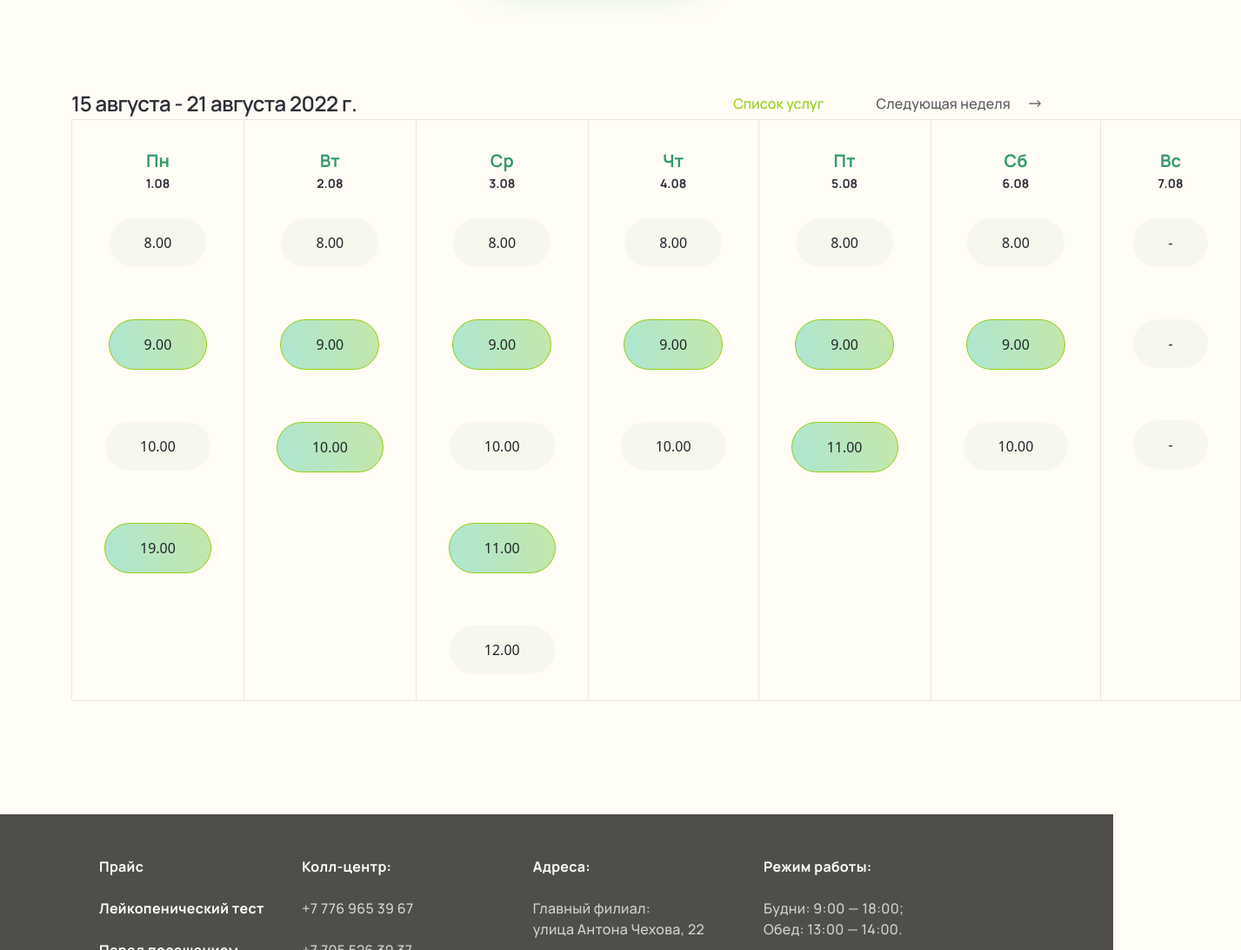
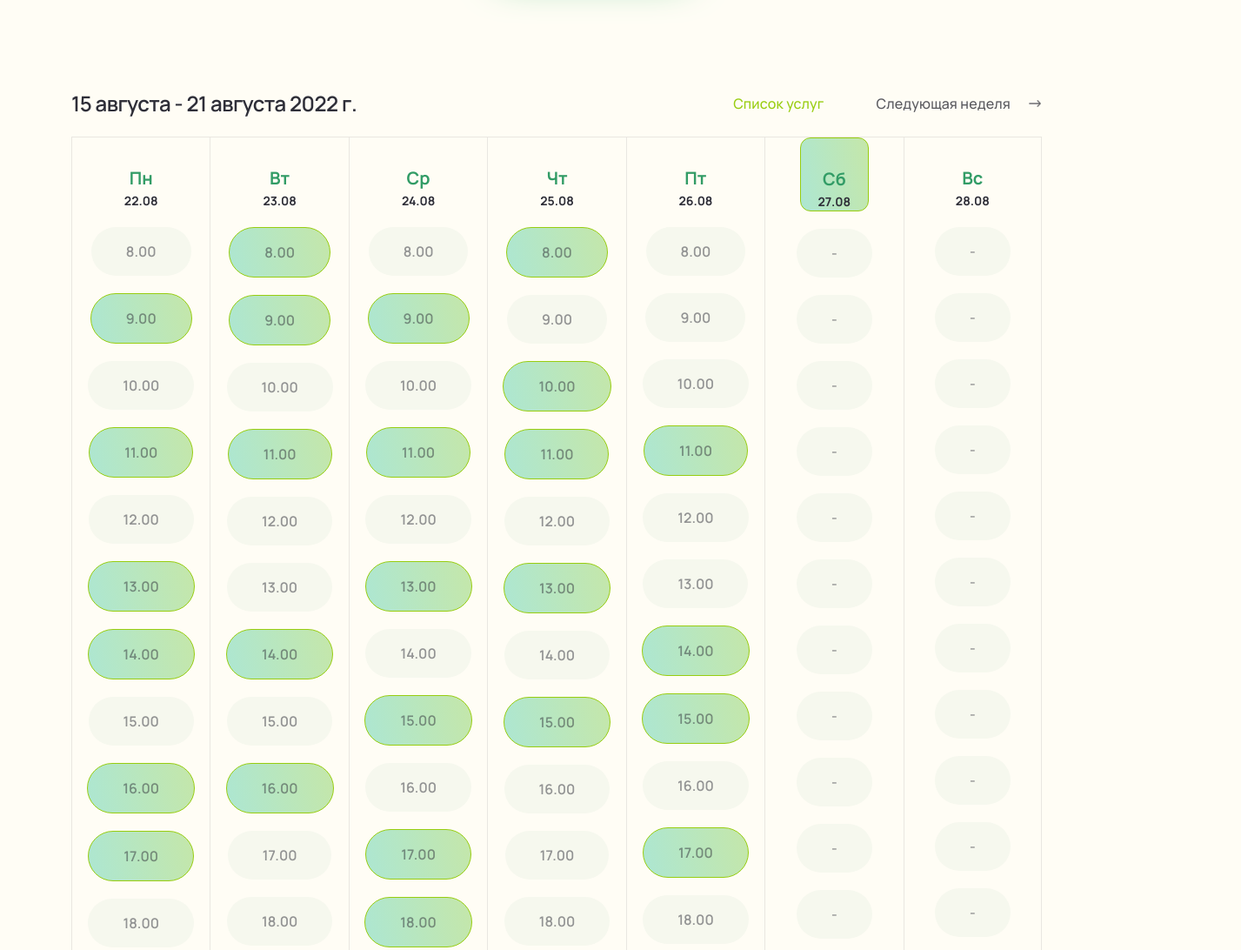
Before and after one commit to GutmanUKG/happy_clinic, a website: page select_time.html in a window 1280 px wide. Shown: the part 620-1712 px from the top of the page at 87% size, 1427 px wide, since content can reach past the window. Drawn offline with Linux system fonts and the light colour scheme.

Commit message:
'fix_js'

```diff
--- a/assets/scss/main.scss
+++ b/assets/scss/main.scss
@@ -1315,6 +1315,7 @@ footer {
 
 .table_time{
   .table_time_top{
+    margin-bottom: 20px;
     display: flex;
     align-items: center;
     justify-content: space-between;
@@ -1769,7 +1770,8 @@ footer {
     }
     //height: 100%;
     .time_item{
-      padding: 30px 37px;
+      //padding: 30px 37px;
+      margin-bottom: 20px;
       display: flex;
       align-items: center;
       justify-content: center;
@@ -1779,6 +1781,11 @@ footer {
         box-sizing: border-box;
         background: #F6F8EE;
         border-radius: 100px;
+        font-family: $manrope;
+        font-style: normal;
+        font-weight: 600;
+        font-size: 16px;
+        color: rgba(46, 46, 56, 0.5);
         &.active{
           background: linear-gradient(77.03deg, rgba(20, 203, 239, 0.4) -71.22%, rgba(152, 205, 16, 0.4) 150.33%), #F6F8EE;
           border-radius: 100px;
@@ -1801,16 +1808,23 @@ footer {
       font-size: 20px;
       padding-top: 32px;
       box-sizing: border-box;
+      margin-bottom: 20px;
       span{
         font-style: normal;
         font-weight: 700;
         font-size: 14px;
         color: #2E2E38;
-      }
-    }
-  }
-}
-
+
+      }
+    }
+  }
+}
+.cur_date{
+  background: linear-gradient(77.03deg, rgba(20, 203, 239, 0.4) -71.22%, rgba(152, 205, 16, 0.4) 150.33%), #F6F8EE;
+  border-radius: 12px;
+  padding: 0px 20px;
+  border: 1px solid rgba(152, 205, 16, 1);
+}
 #calendar{
   position: relative;
 
--- a/days.json
+++ b/days.json
@@ -1,6 +1,6 @@
 [
   {
-    "date": "1.08",
+    "date": "22.08",
     "day_week": "Пн",
     "time": [
       {
@@ -16,18 +16,50 @@
         "active": false
       },
       {
+        "clock": "11.00",
+        "active": true
+      },
+      {
+        "clock": "12.00",
+        "active": false
+      },
+      {
+        "clock": "13.00",
+        "active": true
+      },
+      {
+        "clock": "14.00",
+        "active": true
+      },
+      {
+        "clock": "15.00",
+        "active": false
+      },
+      {
+        "clock": "16.00",
+        "active": true
+      },
+      {
+        "clock": "17.00",
+        "active": true
+      },
+      {
+        "clock": "18.00",
+        "active": false
+      },
+      {
         "clock": "19.00",
         "active": true
       }
     ]
   },
   {
-    "date": "2.08",
+    "date": "23.08",
     "day_week": "Вт",
     "time": [
       {
         "clock": "8.00",
-        "active": false
+        "active": true
       },
       {
         "clock": "9.00",
@@ -35,12 +67,48 @@
       },
       {
         "clock": "10.00",
+        "active": false
+      },
+      {
+        "clock": "11.00",
         "active": true
+      },
+      {
+        "clock": "12.00",
+        "active": false
+      },
+      {
+        "clock": "13.00",
+        "active": false
+      },
+      {
+        "clock": "14.00",
+        "active": true
+      },
+      {
+        "clock": "15.00",
+        "active": false
+      },
+      {
+        "clock": "16.00",
+        "active": true
+      },
+      {
+        "clock": "17.00",
+        "active": false
+      },
+      {
+        "clock": "18.00",
+        "active": false
+      },
+      {
+        "clock": "19.00",
+        "active": false
       }
     ]
   },
   {
-    "date": "3.08",
+    "date": "24.08",
     "day_week": "Ср",
     "time": [
       {
@@ -62,29 +130,93 @@
       {
         "clock": "12.00",
         "active": false
-      }
-    ]
-  },
-  {
-    "date": "4.08",
-    "day_week": "Чт",
-    "time": [
+      },
       {
-        "clock": "8.00",
+        "clock": "13.00",
+        "active": true
+      },
+      {
+        "clock": "14.00",
         "active": false
       },
       {
-        "clock": "9.00",
+        "clock": "15.00",
         "active": true
       },
       {
-        "clock": "10.00",
+        "clock": "16.00",
+        "active": false
+      },
+      {
+        "clock": "17.00",
+        "active": true
+      },
+      {
+        "clock": "18.00",
+        "active": true
+      },
+      {
+        "clock": "19.00",
         "active": false
       }
     ]
   },
   {
-    "date": "5.08",
+    "date": "25.08",
+    "day_week": "Чт",
+    "time": [
+      {
+        "clock": "8.00",
+        "active": true
+      },
+      {
+        "clock": "9.00",
+        "active": false
+      },
+      {
+        "clock": "10.00",
+        "active": true
+      },
+      {
+        "clock": "11.00",
+        "active": true
+      },
+      {
+        "clock": "12.00",
+        "active": false
+      },
+      {
+        "clock": "13.00",
+        "active": true
+      },
+      {
+        "clock": "14.00",
+        "active": false
+      },
+      {
+        "clock": "15.00",
+        "active": true
+      },
+      {
+        "clock": "16.00",
+        "active": false
+      },
+      {
+        "clock": "17.00",
+        "active": false
+      },
+      {
+        "clock": "18.00",
+        "active": false
+      },
+      {
+        "clock": "19.00",
+        "active": true
+      }
+    ]
+  },
+  {
+    "date": "26.08",
     "day_week": "Пт",
     "time": [
       {
@@ -93,36 +225,144 @@
       },
       {
         "clock": "9.00",
-        "active": true
+        "active": false
+      },
+      {
+        "clock": "10.00",
+        "active": false
       },
       {
         "clock": "11.00",
         "active": true
-      }
-    ]
-  },
-  {
-    "date": "6.08",
-    "day_week": "Сб",
-    "time": [
+      },
       {
-        "clock": "8.00",
+        "clock": "12.00",
         "active": false
       },
       {
-        "clock": "9.00",
+        "clock": "13.00",
+        "active": false
+      },
+      {
+        "clock": "14.00",
         "active": true
       },
       {
-        "clock": "10.00",
+        "clock": "15.00",
+        "active": true
+      },
+      {
+        "clock": "16.00",
+        "active": false
+      },
+      {
+        "clock": "17.00",
+        "active": true
+      },
+      {
+        "clock": "18.00",
+        "active": false
+      },
+      {
+        "clock": "19.00",
         "active": false
       }
     ]
   },
   {
-    "date": "7.08",
+    "date": "27.08",
+    "day_week": "Сб",
+    "time": [
+      {
+        "clock": "-",
+        "active": false
+      },
+      {
+        "clock": "-",
+        "active": false
+      },
+      {
+        "clock": "-",
+        "active": false
+      },
+      {
+        "clock": "-",
+        "active": false
+      },
+      {
+        "clock": "-",
+        "active": false
+      },
+      {
+        "clock": "-",
+        "active": false
+      },
+      {
+        "clock": "-",
+        "active": false
+      },
+      {
+        "clock": "-",
+        "active": false
+      },
+      {
+        "clock": "-",
+        "active": false
+      },
+      {
+        "clock": "-",
+        "active": false
+      },
+      {
+        "clock": "-",
+        "active": false
+      },
+      {
+        "clock": "-",
+        "active": false
+      }
+    ]
+  },
+  {
+    "date": "28.08",
     "day_week": "Вс",
     "time": [
+      {
+        "clock": "-",
+        "active": false
+      },
+      {
+        "clock": "-",
+        "active": false
+      },
+      {
+        "clock": "-",
+        "active": false
+      },
+      {
+        "clock": "-",
+        "active": false
+      },
+      {
+        "clock": "-",
+        "active": false
+      },
+      {
+        "clock": "-",
+        "active": false
+      },
+      {
+        "clock": "-",
+        "active": false
+      },
+      {
+        "clock": "-",
+        "active": false
+      },
+      {
+        "clock": "-",
+        "active": false
+      },
       {
         "clock": "-",
         "active": false
--- a/js/calendar.js
+++ b/js/calendar.js
@@ -17,19 +17,39 @@ document.addEventListener('DOMContentLoaded',()=>{
             }
         })
 
+    let curDate = new Date().getDate()
+    let curMonth = new Date().getMonth()
+    let date = (function (){
+        if(curMonth +1 < 10){
+            curMonth = `0${curMonth + 1}`
+        }else{
+            curMonth = `${curMonth + 1}`
+        }
+        return `${curDate}.${curMonth}`
+    })()
+    console.log(date)
 
     function renderTime(data){
         for(let i = 0; i < data.length; i++){
             let dateWrapper = colums[i].querySelector('.date').querySelector('span')
             if(dateWrapper.textContent == data[i].date){
+                if(dateWrapper.textContent == date){
+                    dateWrapper.parentNode.classList.add('cur_date')
+
+                }
+                let time_wrapper = document.createElement('div')
+                time_wrapper.classList.add('time_wrapper')
                 for(let c = 0; c < data[i].time.length; c++){
+
                     let time = document.createElement('div')
                     time.classList.add('time_item')
                     time.innerHTML = `<span>${data[i].time[c].clock}</span>`
+                    time_wrapper.appendChild(time)
                     if(data[i].time[c].active == true){
                         time.innerHTML = `<span class="active">${data[i].time[c].clock}</span>`
+                        time_wrapper.appendChild(time)
                     }
-                    colums[i].appendChild(time)
+                    colums[i].appendChild(time_wrapper)
                 }
 
             }
--- a/select_time.html
+++ b/select_time.html
@@ -127,49 +127,49 @@
                     <div class="day_date">
                         <div class="date">
                             Пн
-                            <span>1.08</span>
+                            <span>22.08</span>
                         </div>
 
                     </div>
                     <div class="day_date">
                         <div class="date">
                             Вт
-                            <span>2.08</span>
+                            <span>23.08</span>
                         </div>
 
                     </div>
                     <div class="day_date">
                         <div class="date">
                             Ср
-                            <span>3.08</span>
+                            <span>24.08</span>
                         </div>
 
                     </div>
                     <div class="day_date">
                         <div class="date">
                             Чт
-                            <span>4.08</span>
+                            <span>25.08</span>
                         </div>
 
                     </div>
                     <div class="day_date">
                         <div class="date">
                             Пт
-                            <span>5.08</span>
+                            <span>26.08</span>
                         </div>
 
                     </div>
                     <div class="day_date">
                         <div class="date">
                             Сб
-                            <span>6.08</span>
+                            <span>27.08</span>
                         </div>
 
                     </div>
                     <div class="day_date">
                         <div class="date">
                             Вс
-                            <span>7.08</span>
+                            <span>28.08</span>
                         </div>
 
                     </div>
```
Also changed, not shown: css/main.css.
